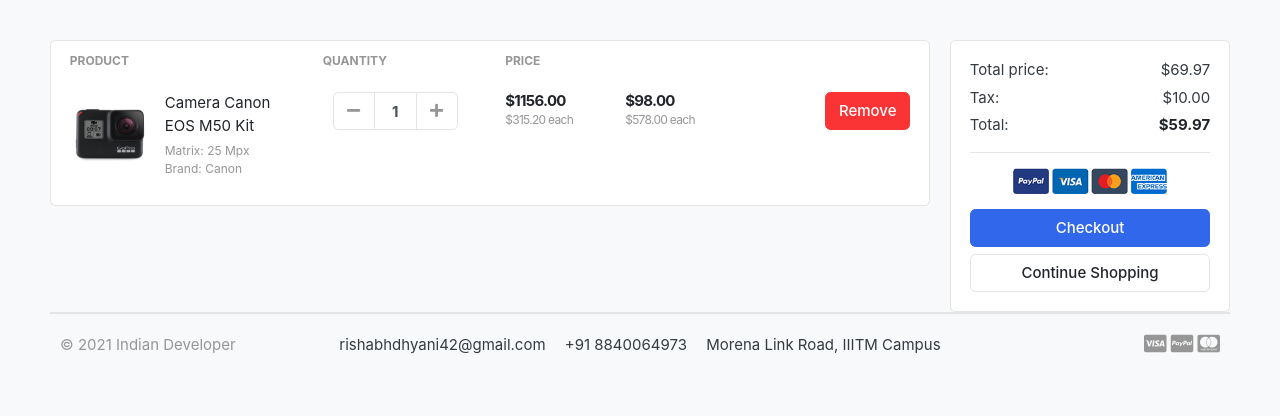
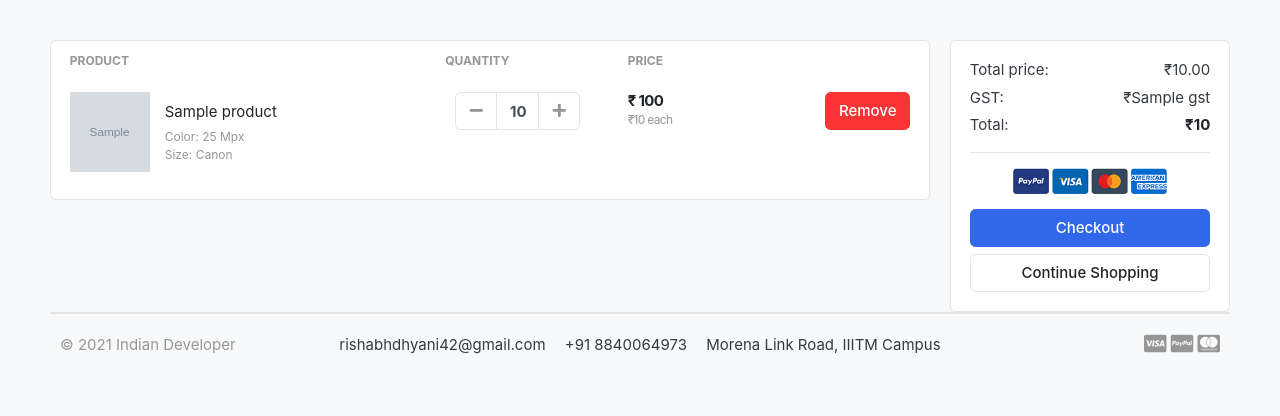
Before and after one commit to Rishabhdhyani/Swadeshi-Kart, a Django app: template templates/store/cart.html in a window 1280 px wide. Shown: the part 118-534 px from the top of the page. Run offline with Django 3.2, Linux system fonts and the light colour scheme; tables that the repository leaves empty hold one stand-in row (values such as "Sample post"); the template is opened without the code that fills it: values that come from a table or form of the project are taken from there, most other values are stand-ins (such as "Sample title", 1, 10 or a date in 2020); grey boxes marked "Sample" are stand-in pictures; some libraries are stand-ins or nearby versions; some web fonts are replaced.

Commit message:
Updated templates

```diff
--- a/templates/includes/navbar.html
+++ b/templates/includes/navbar.html
@@ -47,9 +47,9 @@
   </div> <!-- col.// -->
   <a href="{% url 'store' %}" class="btn btn-outline-primary">Store</a>
   <div class="col-lg  col-md-6 col-sm-12 col">
-    <form action="#" class="search">
+    <form action="{% url 'search' %}" class="search" method="GET">
       <div class="input-group w-100">
-          <input type="text" class="form-control" style="width:60%;" placeholder="Search">
+          <input type="text" class="form-control" style="width:60%;" placeholder="Search" name="keyword">
 
           <div class="input-group-append">
             <button class="btn btn-primary" type="submit">
@@ -68,9 +68,9 @@
               <a href="./register.html"> Register</a>
             </div>
           </div>
-          <a href="./cart.html" class="widget-header pl-3 ml-3">
+          <a href="{% url 'cart' %}" class="widget-header pl-3 ml-3">
             <div class="icon icon-sm rounded-circle border"><i class="fa fa-shopping-cart"></i></div>
-            <span class="badge badge-pill badge-danger notify">0</span>
+            <span class="badge badge-pill badge-danger notify">{{ cart_total_len }}</span>
           </a>
         </div> <!-- widgets-wrap.// -->
       </div> <!-- col.// -->
--- a/templates/store/cart.html
+++ b/templates/store/cart.html
@@ -2,7 +2,7 @@
 
 {% block content %}
 {% load static %}
-
+{% load mathfilters %}
 </header> <!-- section-header.// -->
 
 
@@ -10,6 +10,15 @@
 <div class="container">
 
 <!-- ============================ COMPONENT 1 ================================= -->
+{% if not cart_items %}
+
+<h2 class="text-center">Your Shopping cart is Empty.</h2>
+<br>
+<div class="text-center">
+	<a href="{% url 'store' %}" class="btn btn-primary">Continue Shopping</a>
+</div>
+</br>
+{% else %}
 
 <div class="row">
 	<aside class="col-lg-9">
@@ -24,46 +33,46 @@
 </tr>
 </thead>
 <tbody>
+	{% for cart_item in cart_items %}
 <tr>
+
 	<td>
 		<figure class="itemside align-items-center">
-			<div class="aside"><img src={% static "./images/items/11.jpg" %} class="img-sm"></div>
+			<div class="aside"><img src={{ cart_item.product.images.url }} class="img-sm"></div>
 			<figcaption class="info">
-				<a href="#" class="title text-dark">Camera Canon EOS M50 Kit</a>
-				<p class="text-muted small">Matrix: 25 Mpx <br> Brand: Canon</p>
+				<a href="{{ cart_item.product.get_url }}" class="title text-dark">{{ cart_item.product.product_name }}</a>
+				<p class="text-muted small">Color: 25 Mpx <br> Size: Canon</p>
 			</figcaption>
 		</figure>
 	</td>
+
 	<td>
 		<!-- col.// -->
 					<div class="col">
 						<div class="input-group input-spinner">
 							<div class="input-group-prepend">
-							<button class="btn btn-light" type="button" id="button-plus"> <i class="fa fa-minus"></i> </button>
+							<a href="{% url 'remove_cart' cart_item.product.id %}" class="btn btn-light" type="button" id="button-minus"> <i class="fa fa-minus"></i> </a>
 							</div>
-							<input type="text" class="form-control"  value="1">
+							<input type="text" class="form-control"  value="{{ cart_item.quantity }}">
 							<div class="input-group-append">
-							<button class="btn btn-light" type="button" id="button-minus"> <i class="fa fa-plus"></i> </button>
+							<a href="{% url 'add_cart' cart_item.product.id %}" class="btn btn-light" type="button" id="button-plus"> <i class="fa fa-plus"></i> </a>
 							</div>
 						</div> <!-- input-group.// -->
 					</div> <!-- col.// -->
 	</td>
 	<td>
 		<div class="price-wrap">
-			<var class="price">$1156.00</var>
-			<small class="text-muted"> $315.20 each </small>
+			<var class="price">₹ {{ cart_item.product.price|mul:cart_item.quantity }}</var>
+			<small class="text-muted"> ₹{{ cart_item.product.price }} each </small>
 		</div> <!-- price-wrap .// -->
 	</td>
-  <td>
-		<div class="price-wrap">
-			<var class="price">$98.00</var>
-			<small class="text-muted"> $578.00 each</small>
-		</div> <!-- price-wrap .// -->
+
+	<td class="text-right">
+		<a href="{% url 'remove_cart_item' cart_item.product.id %}" class="btn btn-danger"> Remove</a>
 	</td>
-	<td class="text-right">
-		<a href="" class="btn btn-danger"> Remove</a>
-	</td>
+
 </tr>
+{% endfor %}
 </tbody>
 </table>
 </div> <!-- card.// -->
@@ -75,22 +84,22 @@
 		<div class="card-body">
 			<dl class="dlist-align">
 			  <dt>Total price:</dt>
-			  <dd class="text-right">$69.97</dd>
+			  <dd class="text-right">₹{{ total|floatformat:"2" }}</dd>
 			</dl>
 			<dl class="dlist-align">
-			  <dt>Tax:</dt>
-			  <dd class="text-right"> $10.00</dd>
+			  <dt>GST:</dt>
+			  <dd class="text-right"> ₹{{ gst }}</dd>
 			</dl>
 			<dl class="dlist-align">
 			  <dt>Total:</dt>
-			  <dd class="text-right text-dark b"><strong>$59.97</strong></dd>
+			  <dd class="text-right text-dark b"><strong>₹{{ grand_total }}</strong></dd>
 			</dl>
 			<hr>
 			<p class="text-center mb-3">
 				<img src={% static "./images/misc/payments.png" %} height="26">
 			</p>
 			<a href="./place-order.html" class="btn btn-primary btn-block"> Checkout </a>
-			<a href="./store.html" class="btn btn-light btn-block">Continue Shopping</a>
+			<a href="{% url 'store' %}" class="btn btn-light btn-block">Continue Shopping</a>
 		</div> <!-- card-body.// -->
 		</div> <!-- card.// -->
 
@@ -98,6 +107,7 @@
 
 
 </div> <!-- row.// -->
+{% endif %}
 <!-- ============================ COMPONENT 1 END .// ================================= -->
 
 {% endblock %}
```
Also changed, not shown: templates/store/product_detail.html (+8 -3 lines), templates/store/store.html (+37 -6 lines).
